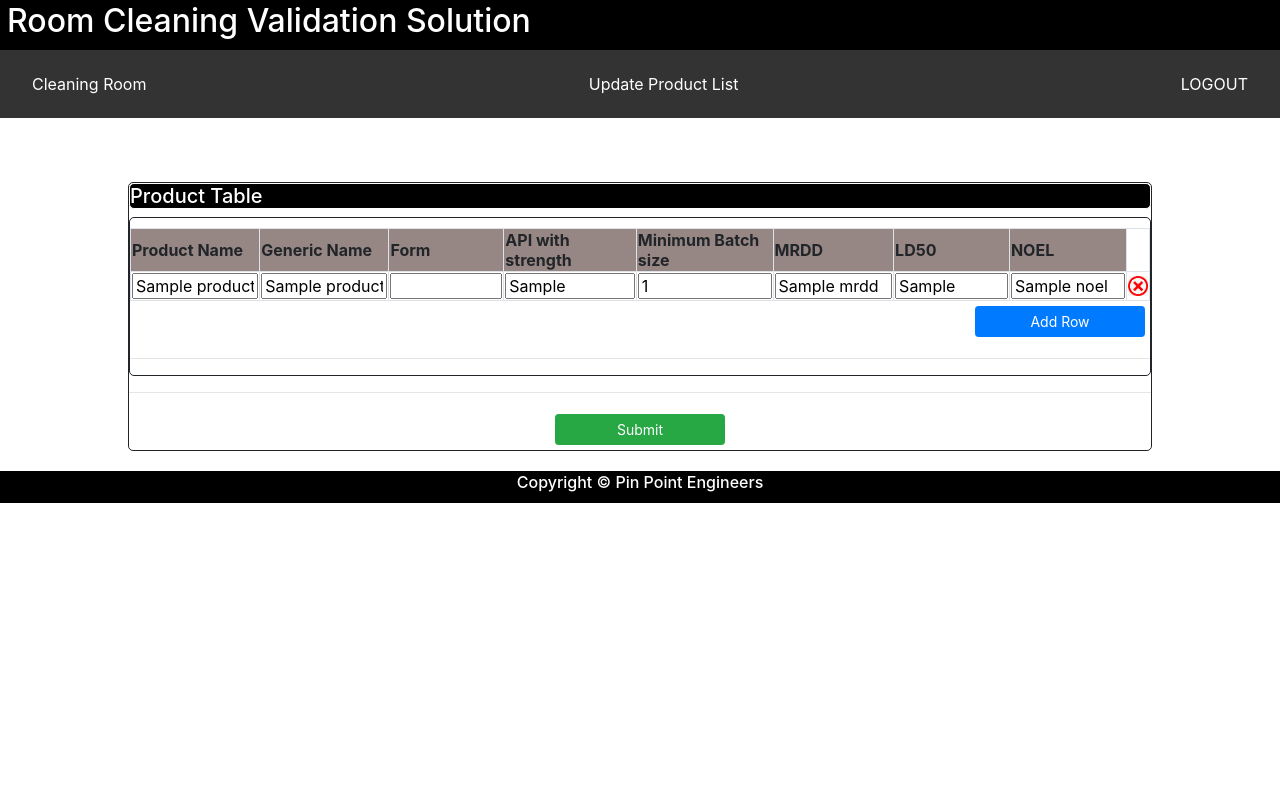
After one commit to ajeetshukla94/room_cleaning, a Flask app: template templates/UpdateProductList.html in a window 1280 px wide. The commit adds this page. Run offline with Flask 2, Linux system fonts and the light colour scheme; the template is opened without the code that fills it: most values are stand-ins (such as "Sample title", 1, 10 or a date in 2020).

Commit message:
Commit Ajeet

```diff
--- a/app.py
+++ b/app.py
@@ -38,9 +38,8 @@ equipmet_list = ['Dispensing Booth',
 'Vibro Sifter II','sampling rod','sampling rod'
 ]
 
-
-
-
+MYDIR = os.path.dirname(__file__)
+app.config['UPLOAD_FOLDER'] = "static/inputData/"
 
 sent_mail = False
 server    = 'smtp.gmail.com'
@@ -103,7 +102,30 @@ def logout():
 
 @app.route("/cleaning_room")
 def cleaning_room():
-    return make_response(render_template('cleaning_room.html',equipmet_list  = equipmet_list),200)
+    product_frame  = pd.read_excel(os.path.join(app.config['UPLOAD_FOLDER'],"product_Details.xlsx"))
+    product_list   = product_frame.Product_Name.unique().tolist()
+    return make_response(render_template('cleaning_room.html',equipmet_list  = equipmet_list,product_list  = product_list),200)
+
+
+@app.route("/UpdateProductList")
+def UpdateProductList():
+    product_frame  = pd.read_excel(os.path.join(app.config['UPLOAD_FOLDER'],"product_Details.xlsx"))
+    product_list   = product_frame.to_dict('records')
+    return make_response(render_template('UpdateProductList.html',product_list  = product_list),200)
+
+@app.route("/submit_UpdateProductList")
+def submit_UpdateProductList():
+    data            = request.args.get('params_data')
+    data            = json.loads(data)
+    observation     = data['observation']
+    temp_df         = pd.DataFrame.from_dict(observation,orient ='index')
+    temp_df         = temp_df[['Product_Name','Generic_Name','Form', 'API_with_strength' ,'Minimum_Batch_size','MRDD','LD50','NOEL']]
+    print(temp_df)
+    final_working_directory = MYDIR + "static/inputData/product_Details.xlsx"
+    temp_df.to_excel(final_working_directory,index=False)
+    d = {"error":"none",}
+
+    return json.dumps(d)
 
 @app.route("/submit_data")
 def submit_data():
@@ -165,5 +187,5 @@ def submit_data():
     return json.dumps(d)
 
 if __name__ == '__main__':
-    #app.debug = True
+    app.debug = True
     app.run()
--- a/static/js/mainLayout.js
+++ b/static/js/mainLayout.js
@@ -2,10 +2,11 @@ class MyHeader extends HTMLElement{
 
 	connectedCallback()	{
 		this.innerHTML ='<div id="header"> \
-		<img src="static/images/ppe.png" id="header-img"> \
-		<h2 id="header-text">HVAC SOLUTION</h2> \
+		<h2 id="header-text">Room Cleaning Validation  Solution</h2> \
 		</div> \
 		<div class="navbar"> \
+		<a href="/cleaning_room">Cleaning Room</a>  \
+		<a href="/UpdateProductList">Update Product List</a>  \
 		<a href="/logout">LOGOUT</a>  \
 		</div>\
 		'
--- /dev/null
+++ b/static/js/script2.js
@@ -0,0 +1,60 @@
+var frame_count = 1;
+function add_row(elem){
+
+	var row_index = elem.parentElement.parentElement.children[0].rows.length - 1;
+	var row = elem.parentElement.parentElement.children[0].rows[row_index];
+    var table = elem.parentElement.parentElement.children[0];
+    var clone = row.cloneNode(true);
+	var cells_length = clone.cells.length - 1;
+	for(var i = 1; i<cells_length; i++){
+		clone.cells[i].children[0].value=""
+	}
+    table.appendChild(clone);
+}
+
+function delete_row(elem){
+	if(elem.parentElement.parentElement.parentElement.rows.length > 2){
+		elem.parentElement.parentElement.remove();
+	}else{
+		alert("First row can not be deleted!")
+	}
+}
+
+
+function submit()
+{
+	code_tbl = document.getElementsByClassName("code_tbl")[0]
+	code_rows = code_tbl.rows
+	var final_table_data = {};
+    var full_data = {};
+	for(var j = 1; j<code_rows.length; j++)
+	{
+		tds = code_rows[j].children
+		var table_data = {};
+		table_data['Product_Name'] =tds[0].firstElementChild.value
+		table_data['Generic_Name'] =tds[1].firstElementChild.value
+		table_data['Form'] =tds[2].firstElementChild.value
+		table_data['API_with_strength'] =tds[3].firstElementChild.value
+		table_data['Minimum_Batch_size'] =tds[4].firstElementChild.value
+		table_data['MRDD'] =tds[5].firstElementChild.value
+		table_data['LD50'] =tds[6].firstElementChild.value
+		table_data['NOEL'] =tds[7].firstElementChild.value
+
+		final_table_data[j] = table_data
+	}
+
+	full_data['observation']=final_table_data
+
+
+	$.getJSON('/submit_UpdateProductList',
+	{
+		params_data : JSON.stringify(full_data)
+	}, function(result)
+	{
+		alert("done");
+
+
+
+	});
+
+}
--- /dev/null
+++ b/templates/UpdateProductList.html
@@ -0,0 +1,78 @@
+<html>
+
+<head>
+	<meta charset="UTF-8">
+	<meta name="viewport" content="width=device-width, initial-scale=1.0">
+	<title>PIN POINT ENGINEERS</title>
+	<link rel="stylesheet" type="text/css" href="static/css/bootstrap.min.css">
+	<link rel="stylesheet" type="text/css" href="static/css/styles.css">
+	<script src="static/js/jquery-3.4.1.min.js"></script>
+
+	<script defer src="static/js/script2.js"></script>
+	<script type=module defer src="static/js/mainLayout.js"></script>
+	<link rel="shortcut icon" href="{{ url_for('static', filename='images/favicon.ico') }}">
+</head>
+
+<body>
+
+<script>
+
+</script>
+
+
+
+<my-header></my-header>
+
+
+<!-- FRAME SECTION START -->
+	<div id="frame_container">
+		<h5 id = "container_header">Product Table</h5>
+		<div id="data_frame">
+			<div class="frame">
+				<div class="sections">
+					<table class="code_tbl table-striped table-bordered">
+						<tr>
+							<th>Product Name</th>
+							<th>Generic Name</th>
+							<th>Form </th>
+							<th>API with strength</th>
+							<th>Minimum Batch size</th>
+							<th>MRDD </th>
+							<th>LD50 </th>
+							<th>NOEL  </th>
+
+
+						</tr>
+						{% for product in product_list %}
+						<tr>
+							<td><input type="text" name="Product_Name" class="textfield" value="{{product.Product_Name}}" ></td>
+							<td><input type="text" name="Generic_Name" class="textfield" value="{{product.Generic_Name}}" ></td>
+							<td><input type="text" name="Form" class="textfield" value="{{product.Form}}" ></td>
+
+
+							<td><input type="text" name="API_with_strength" class="textfield" value="{{product.API_with_strength}}" ></td>
+							<td><input type="text" name="Minimum_Batch_size" class="textfield" value="{{product.Minimum_Batch_size}}" ></td>
+							<td><input type="text" name="MRDD" class="textfield" value="{{product.MRDD}}" ></td>
+							<td><input type="text" name="LD50" class="textfield" value="{{product.LD50}}" ></td>
+							<td><input type="text" name="NOEL" class="textfield" value="{{product.NOEL}}" ></td>
+							<td class="del_row"><img src = "static/images/delete.png" class="del_row_img" onclick="delete_row(this)"></td>
+						</tr>
+						{% endfor %}
+					</table>
+					<div class="add_row_button">
+					<button id="add_row1" type="button" class="btn btn-sm btn-primary col-sm-2 btn_row" onclick="add_row(this)">Add Row</button>
+					</div>
+					<hr size="10">
+				</div>
+			</div>
+		</div>
+		<hr size="10">
+		<div id="action_row">
+			<button id="submit_button" type="submit" class="btn btn-sm btn-success col-sm-2" onclick="submit()">Submit</button>
+		</div>
+	</div>
+
+<my-footer></my-footer>
+</body>
+
+</html>
```
Also changed, not shown: templates/cleaning_room.html (+12 -2 lines), 2 other files.
